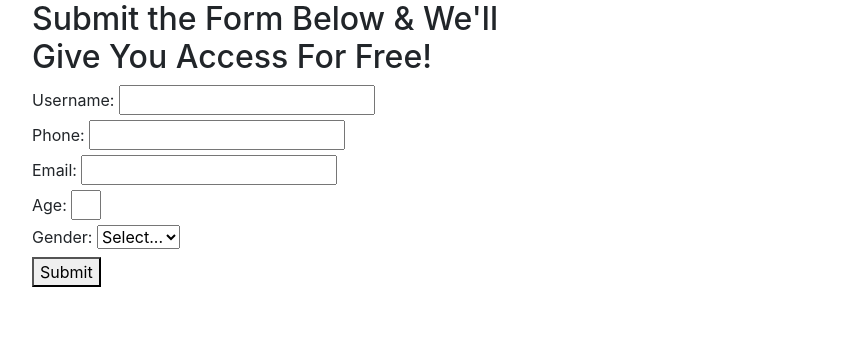
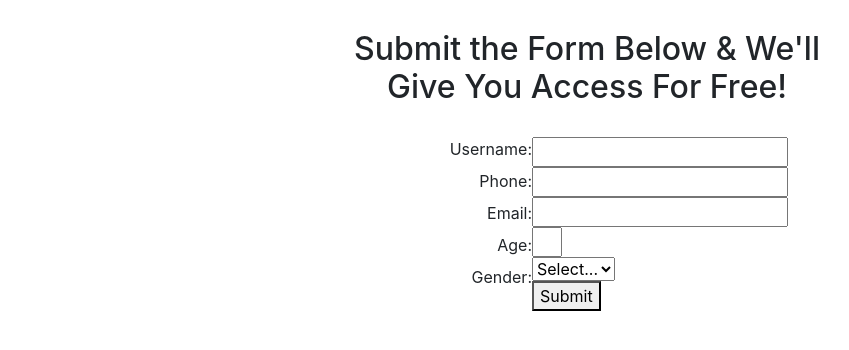
Before and after one commit to harrystead/Form-Validation, a plain HTML site: page index.html in a window 1280 px wide. Shown: the whole page, without its empty margins (53-902 px from the left). Drawn offline with nearby package versions, Linux system fonts and the light colour scheme.

Commit message:
initial css styling

```diff
--- /dev/null
+++ b/assets/style.css
@@ -0,0 +1,13 @@
+h2 {
+    text-align: center;
+    margin-bottom: 30px;
+    margin-top: 30px;
+}
+
+label{
+    display: inline-block;
+    float: left;
+    clear: left;
+    width: 500px;
+    text-align: right;
+}
--- a/index.html
+++ b/index.html
@@ -18,6 +18,7 @@
       integrity="sha384-ggOyR0iXCbMQv3Xipma34MD+dH/1fQ784/j6cY/iJTQUOhcWr7x9JvoRxT2MZw1T"
       crossorigin="anonymous"
     />
+    <link rel="stylesheet" href="assets\style.css"/>
   </head>
 
   <body>
```
